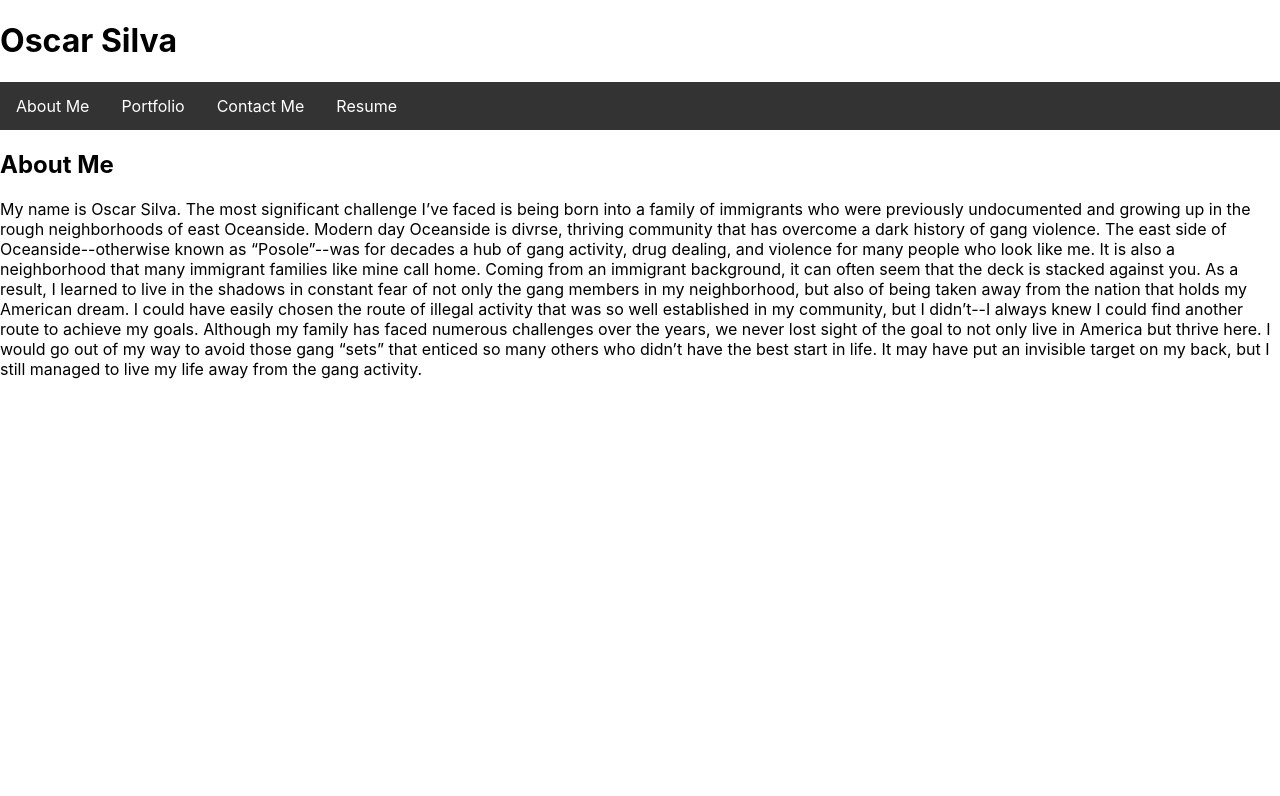
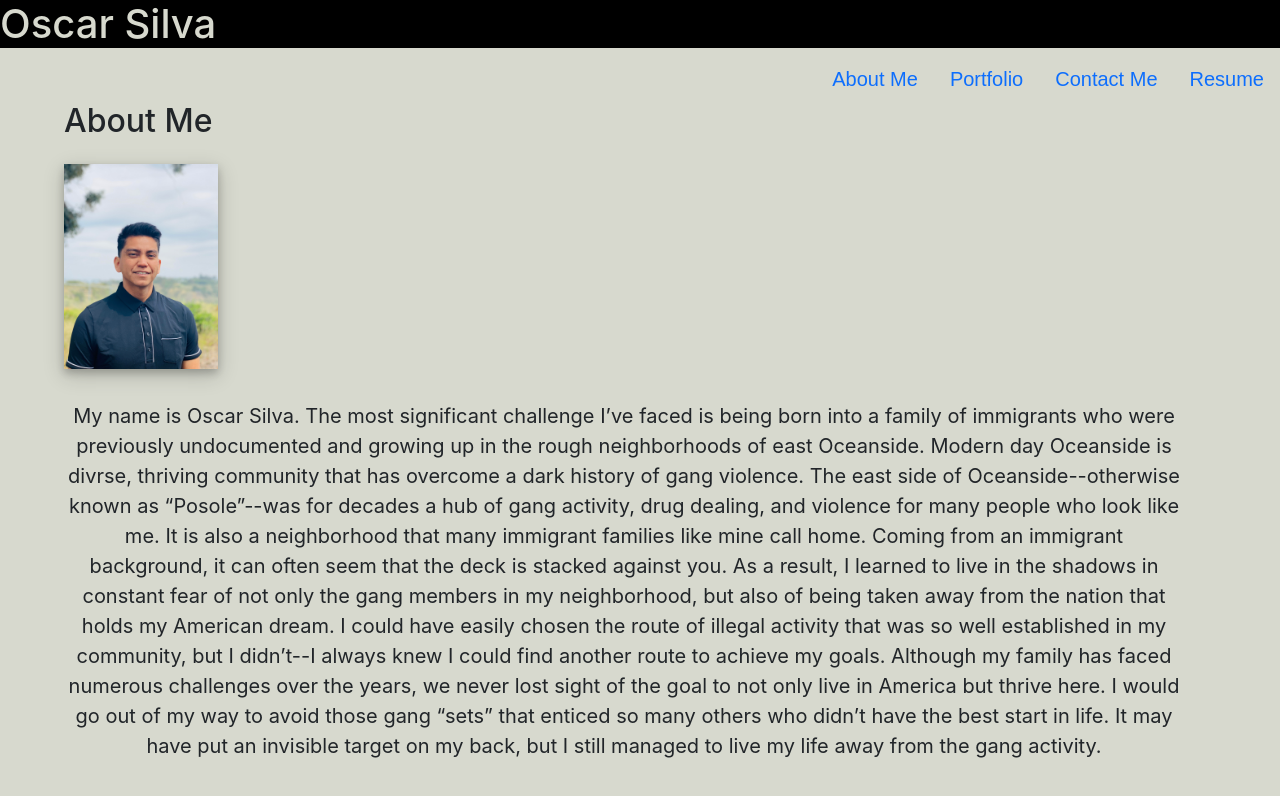
Before and after one commit to Ozz760/react-portfolio, a React (Create React App) app: page / in a window 1280 px wide. Shown: the top 796 px of the page. Built offline with nearby package versions, Linux system fonts and the light colour scheme.

Commit message:
Finished with the About ME page

```diff
--- a/package.json
+++ b/package.json
@@ -7,6 +7,7 @@
     "@testing-library/jest-dom": "^5.16.2",
     "@testing-library/react": "^12.1.3",
     "@testing-library/user-event": "^13.5.0",
+    "bootstrap": "^5.1.3",
     "gh-pages": "^3.2.3",
     "react": "^17.0.2",
     "react-dom": "^17.0.2",
--- a/src/components/NavTabs.js
+++ b/src/components/NavTabs.js
@@ -1,13 +1,13 @@
 import React from "react";
-import "./styles/NavTabs.css";
+import "./styles/NavTabs.css"
 
 function NavTabs({ currentPage, handlePageChange }) {
   return (
     <header>
       <h1 className="header">Oscar Silva</h1>
       <nav>
-        <ul>
-          <li>
+        <ul className="nav justify-content-end">
+          <li className="nav-item">
             <a
               href="#AboutMe"
               onClick={() => handlePageChange("AboutMe")}
@@ -18,7 +18,7 @@ function NavTabs({ currentPage, handlePageChange }) {
               About Me
             </a>
           </li>
-          <li>
+          <li className="nav-item">
             <a
               href="#Portfolio"
               onClick={() => handlePageChange("Portfolio")}
@@ -29,7 +29,7 @@ function NavTabs({ currentPage, handlePageChange }) {
               Portfolio
             </a>
           </li>
-          <li>
+          <li className="nav-item">
             <a
               href="#Contact"
               onClick={() => handlePageChange("Contact")}
@@ -40,7 +40,7 @@ function NavTabs({ currentPage, handlePageChange }) {
               Contact Me
             </a>
           </li>
-          <li>
+          <li className="nav-item">
             <a
               href="#Resume"
               onClick={() => handlePageChange("Resume")}
--- a/src/components/Pages/AboutMe.js
+++ b/src/components/Pages/AboutMe.js
@@ -1,10 +1,13 @@
 import React from "react";
+import "../styles/AboutMe.css"
+const profile = require("../images/Student-Profile.jpg")
 
-export default function AboutMe() {
+function AboutMe() {
   return (
     <div>
-      <h2>About Me</h2>
-      <p>
+      <h2 id="AboutM">About Me</h2>
+      <img src={profile} id="imgO" alt="Oscar Silva"/>
+      <p id="AboutP">
         My name is Oscar Silva. The most significant challenge I’ve faced is
         being born into a family of immigrants who were previously undocumented
         and growing up in the rough neighborhoods of east Oceanside. Modern day
@@ -29,3 +32,5 @@ export default function AboutMe() {
     </div>
   );
 };
+
+export default AboutMe;
--- a/src/components/styles/AboutMe.css
+++ b/src/components/styles/AboutMe.css
@@ -0,0 +1,19 @@
+#AboutM {
+    margin-left: 4rem;
+    padding-bottom: 1rem;
+}
+
+#AboutP {
+    margin-left: 4rem;
+    font-size: 20px;
+    margin-top: 2rem;
+    margin-right: 6rem;
+    text-align: center;
+}
+
+img {
+    width: 12%;
+    height: auto;
+    margin-left: 4rem;
+    box-shadow: 0 4px 8px 0 rgba(0, 0, 0, 0.2), 0 6px 20px 0 rgba(0, 0, 0, 0.19);
+}
--- a/src/components/styles/NavTabs.css
+++ b/src/components/styles/NavTabs.css
@@ -1,28 +1,14 @@
-.header {
-
+* {
+    background-color: #d7d9ce;
 }
 
-ul {
-    list-style-type: none;
-    margin: 0;
-    padding: 0;
-    overflow: hidden;
-    background-color: #333;
-  }
 
-  li {
-    float: left;
-  }
+.header {
+    background-color: black;
+    color: #d7d9ce;
+}
 
-  li a {
-    display: block;
-    color: white;
-    text-align: center;
-    padding: 14px 16px;
-    text-decoration: none;
-  }
-
-  /* Change the link color to #111 (black) on hover */
-  li a:hover {
-    background-color: #111;
-  }
+.nav-item {
+    font-family: Arial, Helvetica, sans-serif;
+    font-size: 20px;
+}
--- a/src/index.js
+++ b/src/index.js
@@ -1,7 +1,9 @@
 import React from 'react';
 import ReactDOM from 'react-dom';
+import'bootstrap/dist/css/bootstrap.min.css';
 import './index.css';
 import App from './App';
+import reportWebVitals from './reportWebVitals';
 
 
 
@@ -12,7 +14,7 @@ ReactDOM.render(
   </React.StrictMode>,
   document.getElementById('root')
 );
-
+reportWebVitals();
 // If you want to start measuring performance in your app, pass a function
 // to log results (for example: reportWebVitals(console.log))
 // or send to an analytics endpoint. Learn more: https://bit.ly/CRA-vitals
```
Also changed, not shown: src/components/Images/Student-Profile.jpg (added), 1 other file (tests, documents, lock files or other folders).
